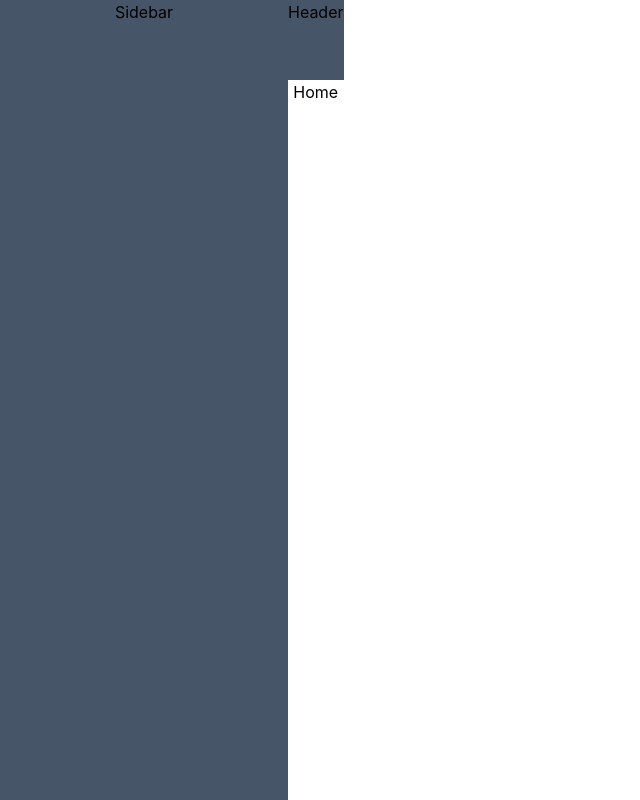
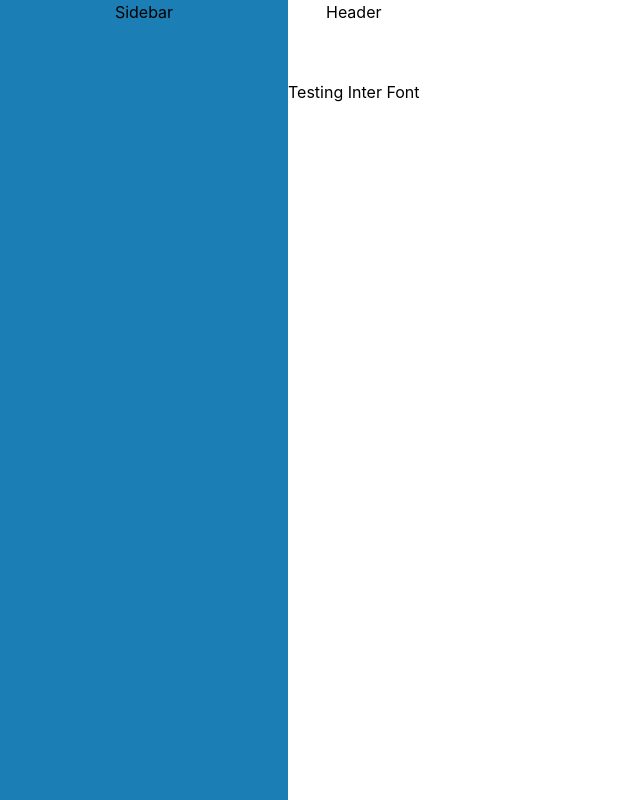
Before and after one commit to Smart-Dashboard-ESD/Website_Smart_Dashboard, a React (Create React App) app: page / in a window 1280 px wide. Shown: the whole page, without its empty margins (0-640 px from the left). Built offline with nearby package versions, Linux system fonts and the light colour scheme.

Commit message:
feat/Adding font and color config to tailwind.config.js

```diff
--- a/src/components/Sidebar.js
+++ b/src/components/Sidebar.js
@@ -1,5 +1,5 @@
 import React from "react";
 
 export default function Sidebar() {
-  return <div className="min-h-screen w-72 bg-slate-600">Sidebar</div>;
+  return <div className="min-h-screen w-72 bg-Primary-Normal">Sidebar</div>;
 }
--- a/src/pages/Home.js
+++ b/src/pages/Home.js
@@ -7,7 +7,7 @@ export default function Home() {
       <div className="">
         <Header />
       </div>
-      Home
+      <h1>Testing Inter Font</h1>
     </div>
   );
 }
--- a/tailwind.config.js
+++ b/tailwind.config.js
@@ -3,6 +3,83 @@ module.exports = {
   content: ["./src/**/*.{js,jsx,ts,tsx}"],
   theme: {
     extend: {},
+    fontFamily: {
+      sans: ["Inter", "sans-serif"],
+    },
+    colors: {
+      Primary: {
+        Light: "#E8F2F8",
+        LightHover: "#DDECF4",
+        LightActive: "#B8D7E8",
+        Normal: "#1B7FB5",
+        NormalHover: "#1872A3",
+        NormalActive: "#166691",
+        Dark: "#145F88",
+        DarkHover: "#104C6D",
+        DarkActive: "#0C3951",
+        Darker: "#092C3F",
+      },
+      Success: {
+        Light: "#F2F6E7",
+        LightHover: "#EBF2DA",
+        LightActive: "#B8D7E8",
+        Normal: "#1B7FB5",
+        NormalHovel: "#1872A3",
+        NormalActive: "#166691",
+        Dark: "#145F88",
+        DarkHover: "#104C6D",
+        DarkActive: "#0C3951",
+        Darker: "#092C3F",
+      },
+      Info: {
+        Light: "#E6F8F9",
+        LightHover: "#D9F4F6",
+        LightActive: "#B1E8ED",
+        Normal: "#02B6C5",
+        NormalHovel: "#02A4B1",
+        NormalActive: "#02929E",
+        Dark: "#028994",
+        DarkHover: "#016D76",
+        DarkActive: "#015259",
+        Darker: "#014045",
+      },
+      Warning: {
+        Light: "#FEF5E7",
+        LightHover: "#FDEFDA",
+        LightActive: "#FBDEB3",
+        Normal: "#F3960A",
+        NormalHovel: "#DB8709",
+        NormalActive: "#C27808",
+        Dark: "#B67108",
+        DarkHover: "#925A06",
+        DarkActive: "#6D4405",
+        Darker: "#553504",
+      },
+      Danger: {
+        Light: "#FBEAE7",
+        LightHover: "#F8DFDB",
+        LightActive: "#F1BDB6",
+        Normal: "#D22912",
+        NormalHovel: "#BD2510",
+        NormalActive: "#A8210E",
+        Dark: "#9E1F0E",
+        DarkHover: "#7E190B",
+        DarkActive: "#5E1208",
+        Darker: "#4A0E06",
+      },
+      Neutral: {
+        Light: "#E9E9E9",
+        LightHover: "#DEDEDE",
+        LightActive: "#BBBBBB",
+        Normal: "#242424",
+        NormalHovel: "#202020",
+        NormalActive: "#1D1D1D",
+        Dark: "#1B1B1B",
+        DarkHover: "#161616",
+        DarkActive: "#101010",
+        Darker: "#0D0D0D",
+      },
+    },
   },
   plugins: [],
 };
```
